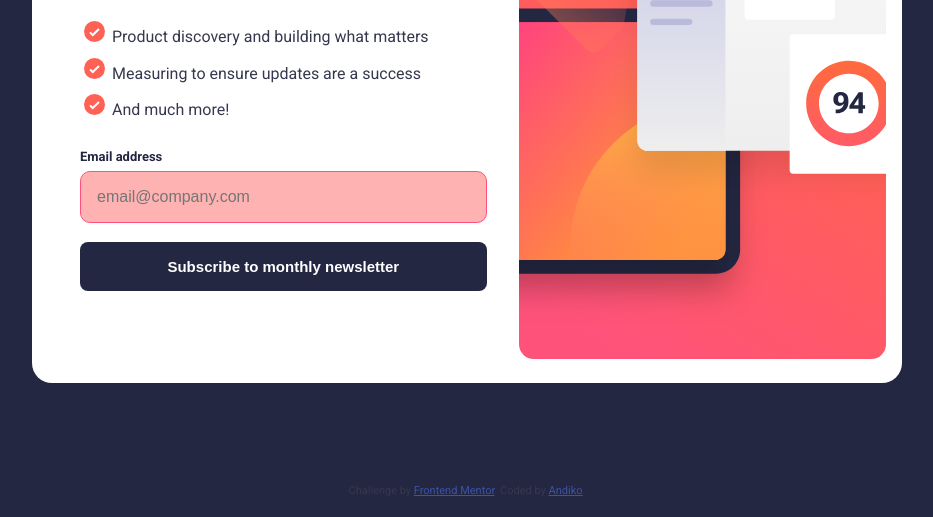
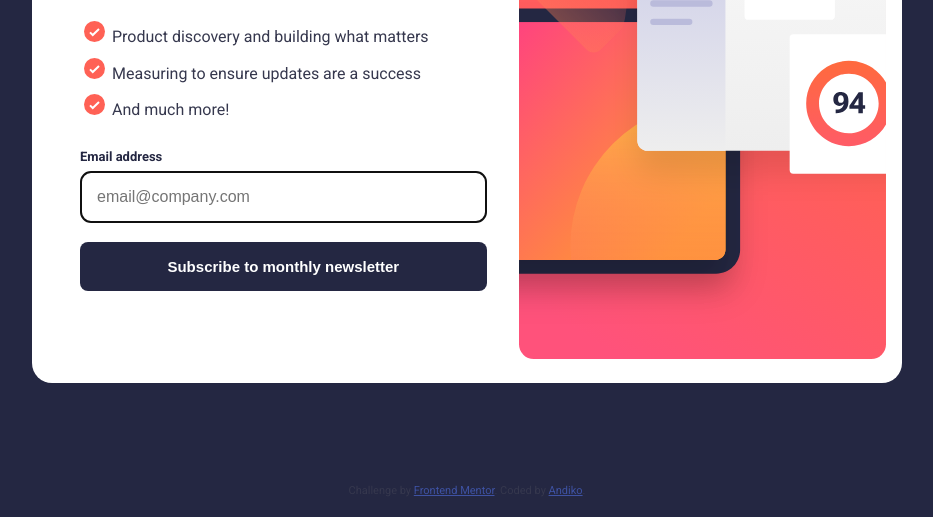
Before and after one commit to NdokiA/Frontend-Mentor-Newsletter, a plain HTML site: page index.html in a window 1280 px wide. Shown: the part 283-800 px from the top of the page, without its empty margins (173-1106 px from the left). Drawn offline with Linux system fonts and the light colour scheme.

Commit message:
add autofocus

```diff
--- a/index.html
+++ b/index.html
@@ -44,7 +44,7 @@
             <label for="email">Email address</label>
             <span class = 'error-msg'>Valid email required</span>
           </div>
-          <input type="email" id = 'email' class = "email-input" placeholder = "email@company.com" required>
+          <input type="email" id = 'email' class = "email-input" placeholder = "email@company.com" required autofocus>
 
           <button type="submit">Subscribe to monthly newsletter</button>
         </form>
```
